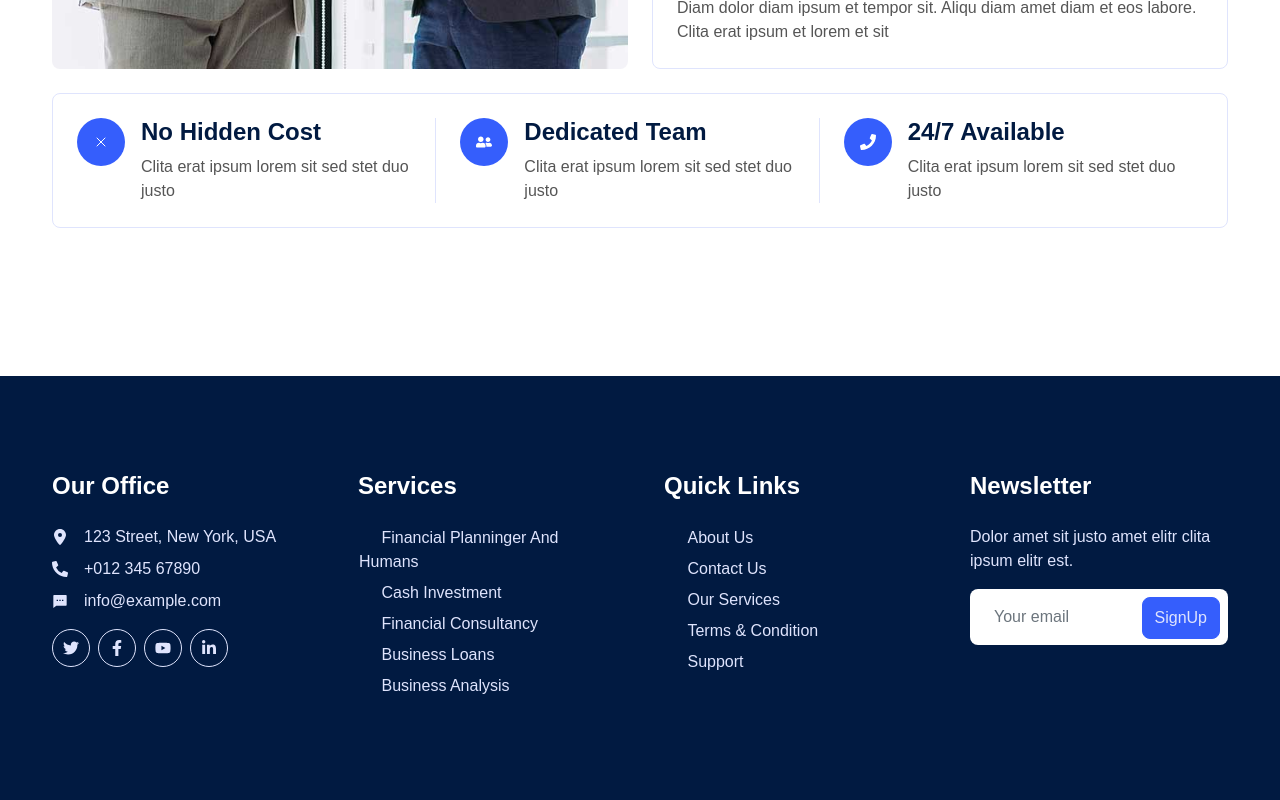
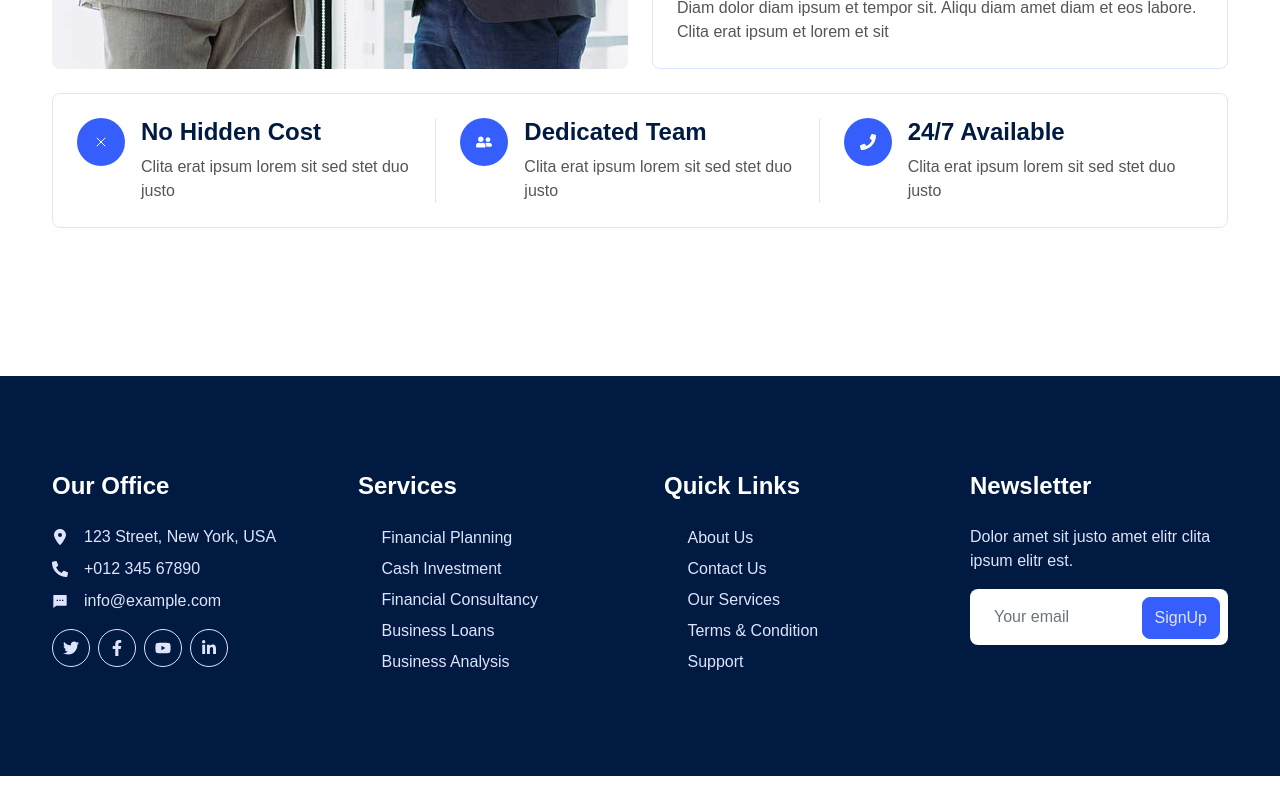
Before and after one commit to Zulfiqar-Ali10/Final-Hackathon-Frontend, a React (Vite) app: page /about in a window 1280 px wide. Shown: the part 705-1505 px from the top of the page. After the commit the page ends 1481 px from the top, so only its background shows below. Built offline with nearby package versions, Linux system fonts and the light colour scheme.

Commit message:
changes-44

```diff
--- a/src/Components/Footer.jsx
+++ b/src/Components/Footer.jsx
@@ -75,7 +75,7 @@ export default function Footer() {
       <div className="col-lg-3 col-md-6">
         <h4 className="text-white mb-4">Services</h4>
         <a className="btn btn-link" href="">
-          Financial Planninger and humans
+          Financial Planning
         </a>
         <a className="btn btn-link" href="">
           Cash Investment
```
